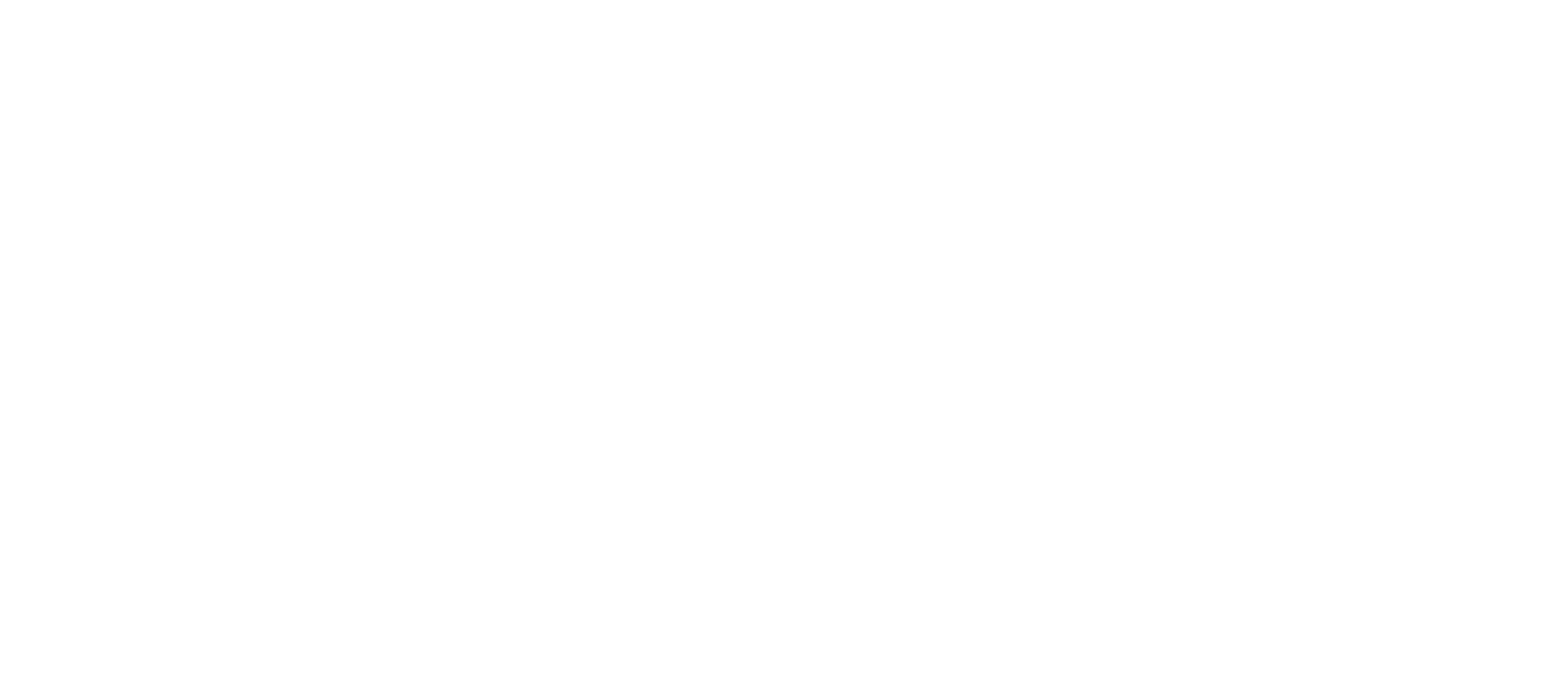
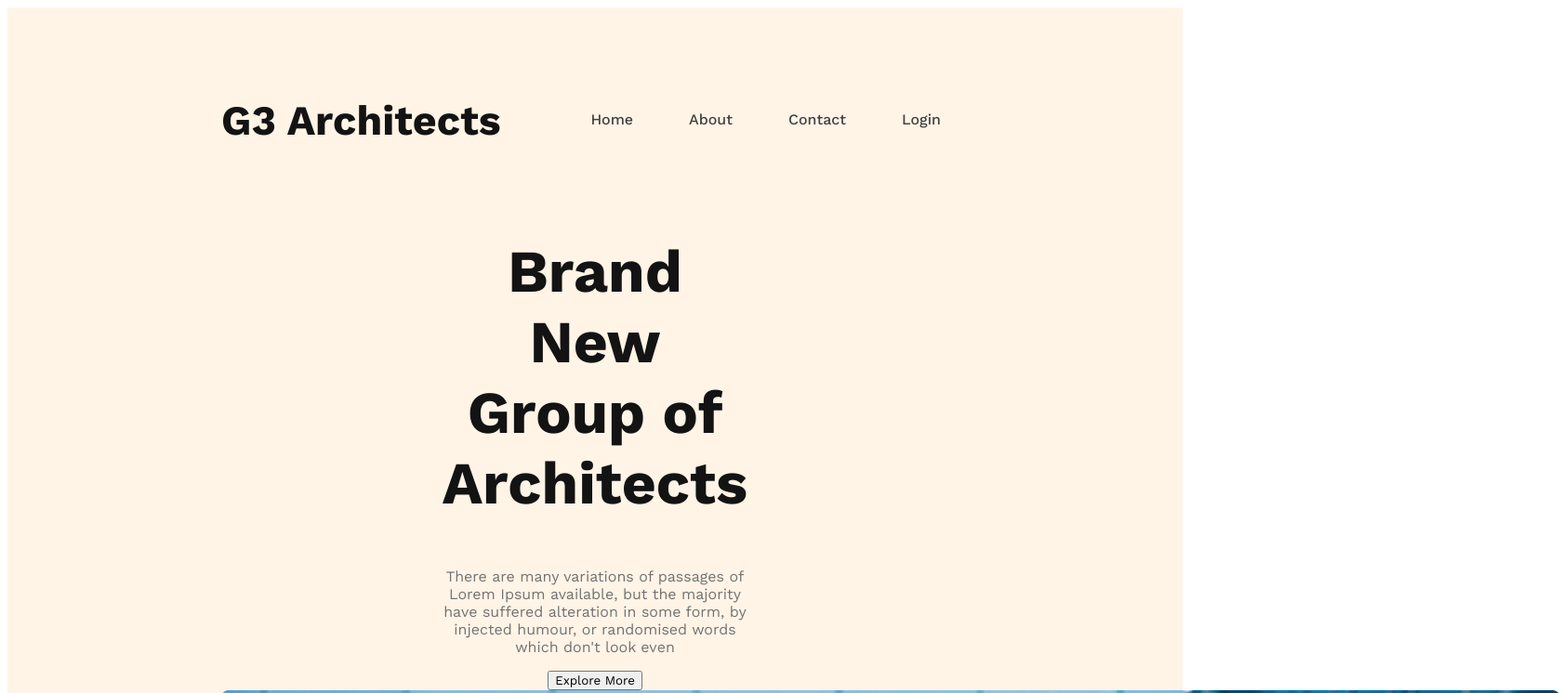
Before and after one commit to ashyxia/G3-Architect, a plain HTML site: page index.html in a window 1280 px wide. Shown: the top 746 px of the page at 93% size, 1678 px wide, since content can reach past the window. Drawn offline with nearby package versions, Linux system fonts and the light colour scheme.

Commit message:
banner almost finished

```diff
--- a/index.html
+++ b/index.html
@@ -4,8 +4,36 @@
     <meta charset="UTF-8">
     <meta name="viewport" content="width=device-width, initial-scale=1.0">
     <title>G3-Architect</title>
+    <link rel="stylesheet" href="styles/index.css">
+    <link rel="preconnect" href="https://fonts.googleapis.com">
+<link rel="preconnect" href="https://fonts.gstatic.com" crossorigin>
+<link href="https://fonts.googleapis.com/css2?family=Work+Sans:wght@400;500;600;700;800&display=swap" rel="stylesheet">
 </head>
 <body>
+ <header>
+    <nav>
+        <h3 class="nav-title">G3 Architects</h3>
+        <ul>
+            <li><a href="">Home</a></li>
+            <li><a href="">About</a></li>
+            <li><a href="">Contact</a></li>
+            <li><a href="">Login</a></li>
+        </ul>
+    </nav>
+    <div class="banner">
+        <div class="banner-content">
+            <h2 class="banner-title">Brand New Group of Architects</h2>
+        <p class="banner-description">There are many variations of passages of Lorem Ipsum available, but the majority have suffered alteration in some form, by injected humour, or randomised words which don't look even</p>
+        <button class="btn-primary">Explore More</button>
+        </div>
+        <img src="images/banner.png" alt="" class="banner-image">
+    </div>
+ </header>
+ <main>
 
+ </main>
+ <footer>
+
+ </footer>
 </body>
 </html>
--- a/styles/index.css
+++ b/styles/index.css
@@ -0,0 +1,47 @@
+* {
+  font-family: "Work Sans", sans-serif;
+}
+header {
+  background: rgba(255, 144, 14, 0.1);
+  padding: 50px 230px;
+}
+nav {
+  display: flex;
+  justify-content: space-between;
+  align-items: center;
+}
+.nav-title {
+  color: var(--Dark-01, #131313);
+  font-size: 2.8rem;
+  font-weight: 700;
+}
+nav > ul {
+  display: flex;
+}
+nav > ul > li {
+  list-style: none;
+  margin: 30px;
+  font-size: 1rem;
+  font-weight: 500;
+  line-height: 26px;
+}
+nav li a {
+  text-decoration: none;
+  color: var(--Dark-02, #424242);
+}
+.banner{
+ text-align: center;
+}
+.banner-content{
+    padding: 0 230px;
+    justify-content: center;
+}
+.banner-title{
+    color: var(--Dark-01, #131313);
+
+    font-size: 4rem;
+        font-weight: 700;
+}
+.banner-description{
+    color: var(--Dark-03, #727272);
+}
```
Also changed, not shown: images/architect.png (added), images/banner.png (added), images/icons/customers.png (added), images/icons/email.png (added), images/icons/projects.png (added), images/icons/ribon.png (added), images/sponsors/amazon.png (added), images/sponsors/figma.png (added), images/sponsors/google.png (added), images/sponsors/spotify.png (added), images/sponsors/telerama.png (added), images/team1.png (added), images/team2.png (added), images/team3.png (added), 1 more files.
